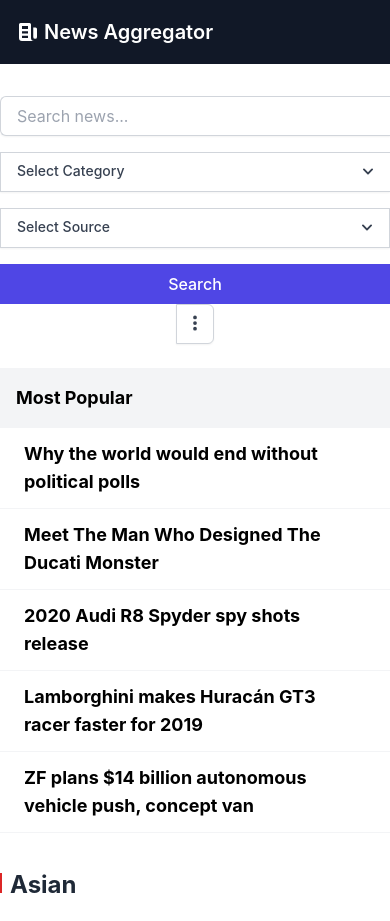
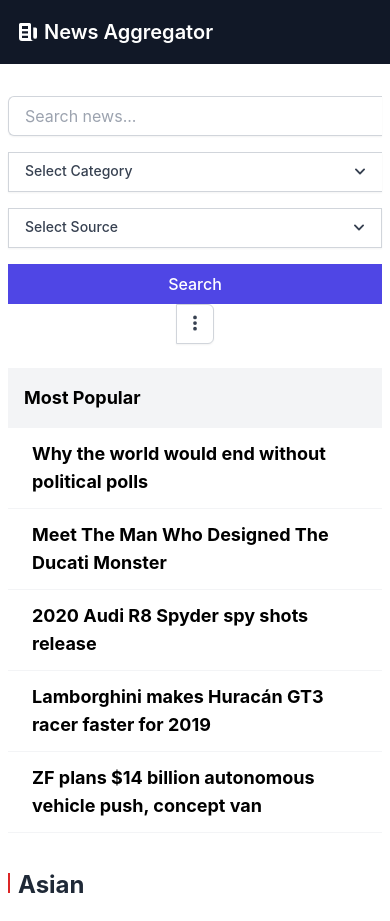
Before and after one commit to arhamkhnz/react-news-aggregator, a React (Create React App) app: page / in a window 390 px wide. Built offline with nearby package versions, Linux system fonts and the light colour scheme.

Commit message:
chore: style update

```diff
--- a/src/components/Layout.js
+++ b/src/components/Layout.js
@@ -7,7 +7,7 @@ export default function Layout({ children }) {
     <>
       <Header />
       <main>
-        <div className="m-2 mx-auto max-w-screen-xl">{children}</div>
+        <div className="m-2 max-w-screen-xl sm:mx-2 md:mx-auto">{children}</div>
       </main>
       {/* <Footer /> */}
     </>
--- a/src/components/UI/NewsFilter.js
+++ b/src/components/UI/NewsFilter.js
@@ -127,12 +127,12 @@ export default function NewsFilter({ onSearch, onFilter }) {
         <div className="relative w-full sm:w-1/6">
           <button
             onClick={handleSearch}
-            className="w-full bg-indigo-600 px-4 py-2 font-medium text-white hover:bg-indigo-700 "
+            className="w-full bg-indigo-600 px-4 py-2 font-medium text-white hover:bg-indigo-700"
           >
             Search
           </button>
         </div>
-        <Menu as="div" className="relative inline-block text-left ">
+        <Menu as="div" className="relative inline-block text-left">
           <div>
             <MenuButton className="inline-flex h-10 w-full justify-between rounded-r-md border border-gray-300 bg-white p-2 text-sm font-medium text-gray-700 shadow-sm hover:bg-gray-50 ">
               <EllipsisVerticalIcon className="size-5" aria-hidden="true" />
```
